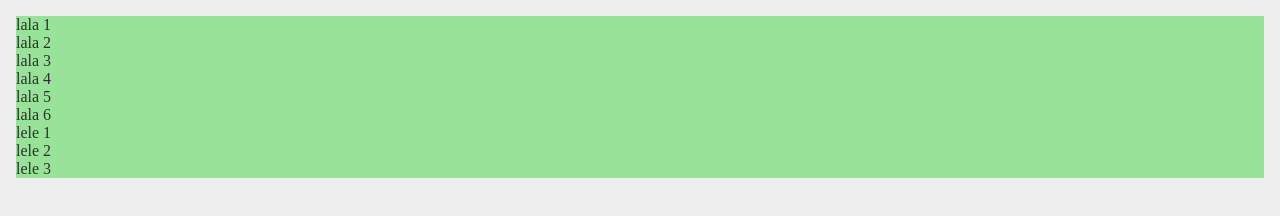
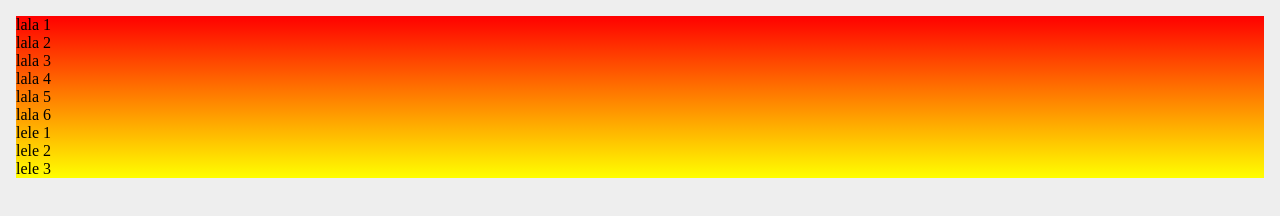
Before and after one commit to AngelDHackerman/pythonHtmlCssFlaskMysql, a plain HTML site: page repasoCss/cssAvanzado/cssColores.html in a window 1280 px wide. Drawn offline with Linux system fonts and the light colour scheme.

Commit message:
usando degradados

```diff
--- a/repasoCss/cssAvanzado/sytle/styleColores.css
+++ b/repasoCss/cssAvanzado/sytle/styleColores.css
@@ -6,8 +6,12 @@
 body {
   background-color: #eee;
 }
-.fondo {
+/* .fondo {
   margin: 16px;
   background-color: hsl(120, 60%, 70%);
   opacity: 0.8;
+} */
+.fondo {
+  margin: 16px;
+  background-image: linear-gradient(red, yellow);
 }
```
